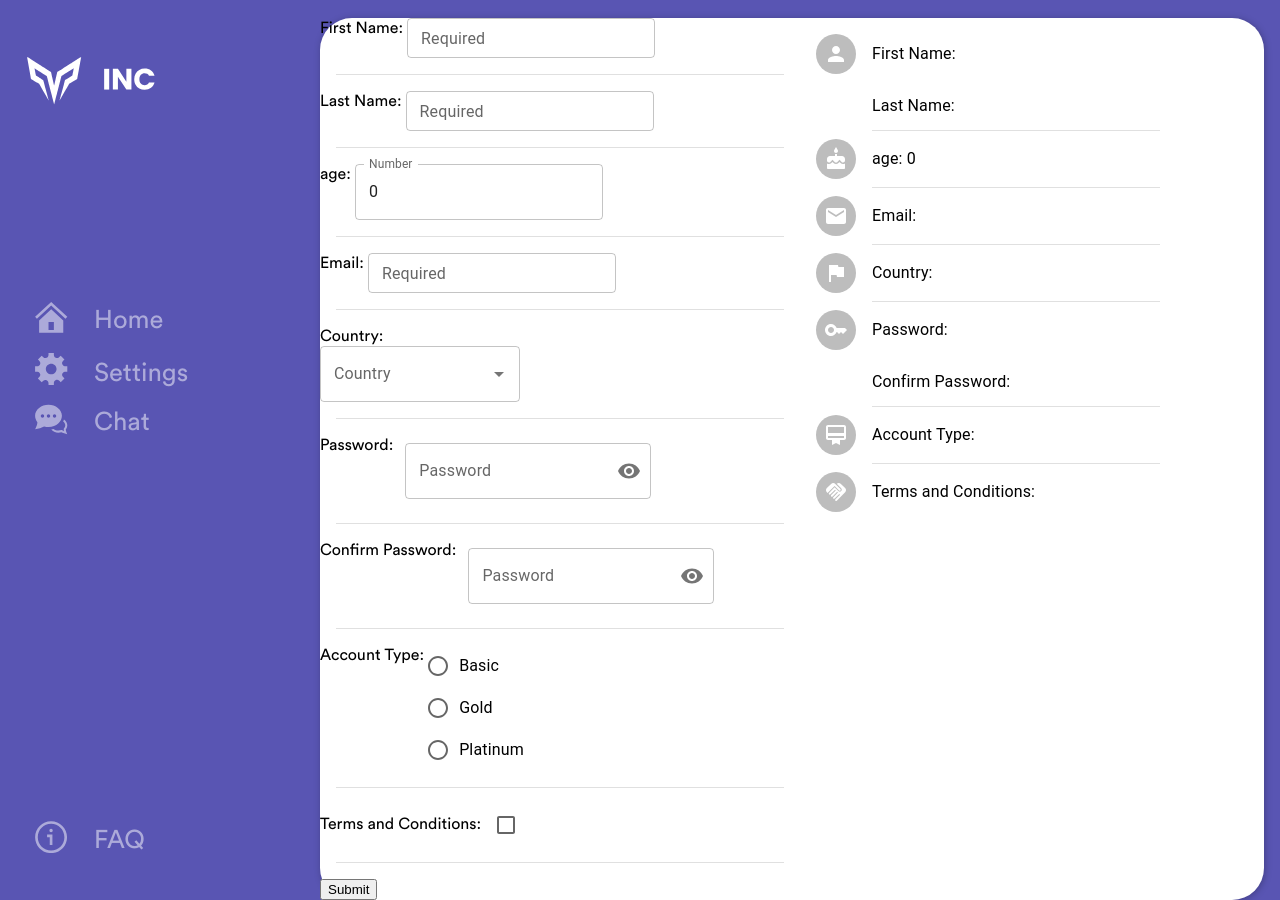
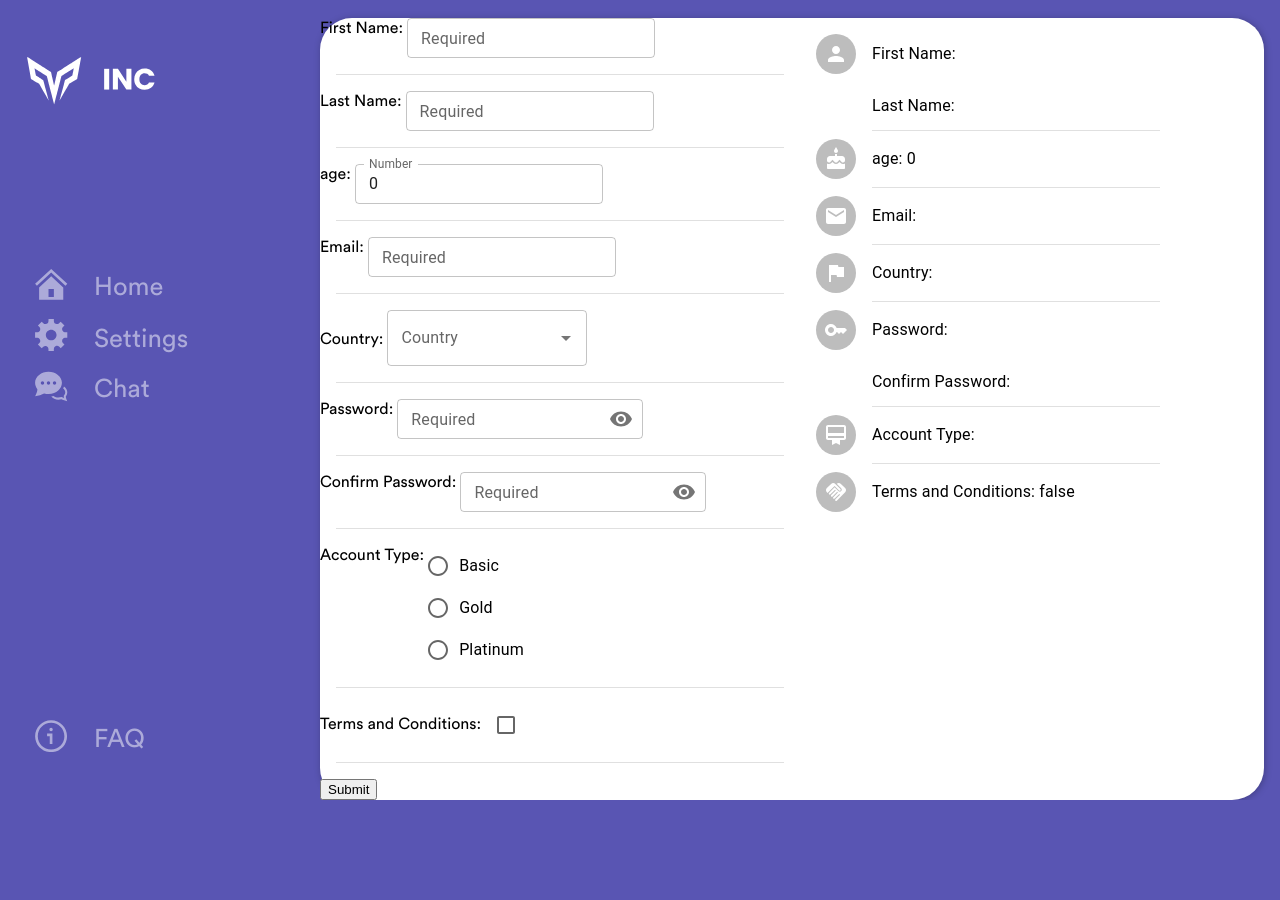
Before and after one commit to ahmedmoktaar/Ahmed-vite-project, a React (Vite) app: page /signup in a window 1280 px wide. After the commit the page ends 800 px from the top, so only its background shows below. Built offline with nearby package versions, Linux system fonts and the light colour scheme.

Commit message:
errors fixed + code functionalty working

```diff
--- a/src/pages/SignUp.tsx
+++ b/src/pages/SignUp.tsx
@@ -18,7 +18,7 @@ import {
   RadioGroup,
   TextField,
 } from "@mui/material";
-import { ErrorMessage, Field, Form, Formik } from "formik";
+import { Field, FieldProps, Form, Formik } from "formik";
 import { Dispatch, SetStateAction, useState } from "react";
 import * as Yup from "yup";
 import FormSVG from "../assets/svg/FormSVG";
@@ -36,7 +36,7 @@ type values = {
   password: string;
   confirmPassword: string;
   accountType: string;
-  termsConditions: string;
+  termsConditions: boolean;
 };
 
 // ------------------------------
@@ -76,51 +76,89 @@ const FormInput = () => {
   // ------------------------------
   // MUI Components
   // ------------------------------
-  const InputComponent = (props) => (
+  const InputComponent = ({ field, meta }: FieldProps) => {
+    return (
+      <>
         <TextField
-      id="outlined-required"
+          variant="outlined"
           label="Required"
           size="small"
-      {...props}
+          {...field}
+          className={meta.error && meta.touched ? "error-color" : undefined}
         />
+        <span className="error-color">
+          {meta.error && meta.touched ? meta.error : null}
+        </span>
+      </>
     );
-  const AgeComponent = (props) => (
-    <TextField id="outlined-number" label="Number" type="number" {...props} />
+  };
+
+  const AgeComponent = ({ field, meta }: FieldProps) => {
+    return (
+      <>
+        <TextField
+          variant="outlined"
+          size="small"
+          label="Number"
+          type="number"
+          {...field}
+          className={meta.error && meta.touched ? "error-color" : undefined}
+        />
+        <span className="error-color">
+          {meta.error && meta.touched ? meta.error : null}
+        </span>
+      </>
     );
+  };
 
-  const CountryComponent = (props) => {
+  const CountryComponent = ({ field, meta, form }: FieldProps) => {
     const Countries = [
-      { label: "Egypt" },
-      { label: "Andorra" },
-      { label: "Benin" },
-      { label: "Cameroon" },
-      { label: "Grenada" },
-      { label: "Italy" },
-      { label: "Mauritius" },
-      { label: "Maldives" },
-      { label: "Malawi" },
-      { label: "Mexico" },
-      { label: "Malaysia" },
-      { label: "Mozambique" },
-      { label: "Namibia" },
-      { label: "New Caledoni" },
-      { label: "Niger" },
-      { label: "Norfolk Islan" },
-      { label: "Nigeria" },
+      "Egypt",
+      "Andorra",
+      "Benin",
+      "Cameroon",
+      "Grenada",
+      "Italy",
+      "Mauritius",
+      "Maldives",
+      "Malawi",
+      "Mexico",
+      "Malaysia",
+      "Mozambique",
+      "Namibia",
+      "New Caledoni",
+      "Niger",
+      "Norfolk Islan",
+      "Nigeria",
     ];
     return (
+      <>
         <Autocomplete
           disablePortal
-        sx={{ width: 200 }}
-        id="combo-box-demo"
+          sx={{ width: 200, display: "inline-flex" }}
           options={Countries}
+          value={form.values.country}
+          onChange={(_e, value: string | null) =>
+            form.setFieldValue("country", value)
+          }
           renderInput={(params) => (
-          <TextField {...params} {...props} label="Country" />
+            <TextField
+              variant="outlined"
+              {...params}
+              label="Country"
+              {...field}
+              className={meta.error && meta.touched ? "error-color" : undefined}
+            />
           )}
         />
+        <span className="error-color">
+          {meta.error && meta.touched ? meta.error : null}
+        </span>
+      </>
     );
   };
-  const PasswordComponent = (props) => {
+
+  const PasswordComponent = ({ field, meta }: FieldProps) => {
     const [showPassword, setShowPassword] = React.useState(false);
 
     const handleClickShowPassword = () => setShowPassword((show) => !show);
@@ -131,10 +169,13 @@ const FormInput = () => {
       event.preventDefault();
     };
     return (
-      <FormControl sx={{ m: 1, width: "25ch" }} variant="outlined">
-        <InputLabel htmlFor="outlined-adornment-password">Password</InputLabel>
+      <>
+        <FormControl sx={{ width: "25ch" }} variant="outlined" size="small">
+          <InputLabel htmlFor="password">Required</InputLabel>
           <OutlinedInput
-          id="outlined-adornment-password"
+            id="password"
+            label="Required"
+            size="small"
             type={showPassword ? "text" : "password"}
             endAdornment={
               <InputAdornment position="end">
@@ -148,19 +189,67 @@ const FormInput = () => {
                 </IconButton>
               </InputAdornment>
             }
-          label="Password"
-          {...props}
+            {...field}
+            className={meta.error && meta.touched ? "error-color" : undefined}
           />
         </FormControl>
+        <span className="error-color">
+          {meta.error && meta.touched ? meta.error : null}
+        </span>
+      </>
     );
   };
-  const AccountTypeComponent = (props) => {
+
+  const ConfirmPasswordComponent = ({ field, meta }: FieldProps) => {
+    const [showPassword, setShowPassword] = React.useState(false);
+
+    const handleClickShowPassword = () => setShowPassword((show) => !show);
+
+    const handleMouseDownPassword = (
+      event: React.MouseEvent<HTMLButtonElement>
+    ) => {
+      event.preventDefault();
+    };
     return (
+      <>
+        <FormControl sx={{ width: "25ch" }} variant="outlined" size="small">
+          <InputLabel htmlFor="confirmPassword">Required</InputLabel>
+          <OutlinedInput
+            id="confirmPassword"
+            type={showPassword ? "text" : "password"}
+            endAdornment={
+              <InputAdornment position="end">
+                <IconButton
+                  aria-label="toggle password visibility"
+                  onClick={handleClickShowPassword}
+                  onMouseDown={handleMouseDownPassword}
+                  edge="end"
+                >
+                  {showPassword ? FormSVG.VisibilityOff : FormSVG.Visibility}
+                </IconButton>
+              </InputAdornment>
+            }
+            label="Required"
+            {...field}
+            className={meta.error && meta.touched ? "error-color" : undefined}
+            size="small"
+          />
+        </FormControl>
+        <span className="error-color">
+          {meta.error && meta.touched ? meta.error : null}
+        </span>
+      </>
+    );
+  };
+
+  const AccountTypeComponent = ({ field, meta }: FieldProps) => {
+    return (
+      <>
         <FormControl>
           <RadioGroup
             aria-labelledby="demo-radio-buttons-group-label"
-          name="radio-buttons-group"
-          {...props}
+            {...field}
+            className={meta.error && meta.touched ? "error-color" : undefined}
           >
             <FormControlLabel value="Basic" control={<Radio />} label="Basic" />
             <FormControlLabel value="Gold" control={<Radio />} label="Gold" />
@@ -171,102 +260,98 @@ const FormInput = () => {
             />
           </RadioGroup>
         </FormControl>
+        <span className="error-color">
+          {meta.error && meta.touched ? meta.error : null}
+        </span>
+      </>
     );
   };
-  const TermsConditionsComponent = (props) => {
-    return <Checkbox {...props} />;
+
+  const TermsConditionsComponent = ({ field, meta }: FieldProps) => {
+    return (
+      <>
+        <Checkbox
+          {...field}
+          className={meta.error && meta.touched ? "error-color" : undefined}
+        />
+        <span className="error-color">
+          {meta.error && meta.touched ? meta.error : null}
+        </span>
+      </>
+    );
   };
 
   return (
     <>
       <label htmlFor={Keys.firstName}>{Labels.firstName} </label>
-      <Field id={Keys.firstName} as={InputComponent} name={Keys.firstName} />
-      <ErrorMessage name={Keys.firstName}></ErrorMessage>
+      <Field id={Keys.firstName} name={Keys.firstName}>
+        {(props: FieldProps): React.ReactNode => {
+          return (
+            <>
+              <InputComponent {...props} />
+            </>
+          );
+        }}
+      </Field>
       <Divider variant="inset" component="hr" />
-
       <label htmlFor={Keys.lastName}>{Labels.lastName} </label>
-      <Field id={Keys.lastName} as={InputComponent} name={Keys.lastName} />
-      <ErrorMessage name={Keys.lastName}></ErrorMessage>
+      <Field id={Keys.lastName} name={Keys.lastName}>
+        {(props: FieldProps): React.ReactNode => {
+          return <InputComponent {...props} />;
+        }}
+      </Field>
       <Divider variant="inset" component="hr" />
-
       <label htmlFor={Keys.age}>{Labels.age} </label>
-      <Field id={Keys.age} as={AgeComponent} name={Keys.age} />
-      <ErrorMessage name={Keys.age}></ErrorMessage>
+      <Field id={Keys.age} name={Keys.age}>
+        {(props: FieldProps): React.ReactNode => {
+          return <AgeComponent {...props} />;
+        }}
+      </Field>
       <Divider variant="inset" component="hr" />
-
       <label htmlFor={Keys.email}>{Labels.email} </label>
-      <Field id={Keys.email} as={InputComponent} name={Keys.email} />
-      <ErrorMessage name={Keys.email}></ErrorMessage>
+      <Field id={Keys.email} name={Keys.email}>
+        {(props: FieldProps): React.ReactNode => {
+          return <InputComponent {...props} />;
+        }}
+      </Field>
       <Divider variant="inset" component="hr" />
-
       <label htmlFor={Keys.country}>{Labels.country} </label>
-      <Field id={Keys.country} as={CountryComponent} name={Keys.country} />
-      <ErrorMessage name={Keys.country}></ErrorMessage>
+      <Field id={Keys.country} name={Keys.country}>
+        {(props: FieldProps): React.ReactNode => {
+          return <CountryComponent {...props} />;
+        }}
+      </Field>
       <Divider variant="inset" component="hr" />
-
       <label htmlFor={Keys.password}>{Labels.password} </label>
-      <Field id={Keys.password} as={PasswordComponent} name={Keys.password} />
-      <ErrorMessage name={Keys.password}></ErrorMessage>
+      <Field id={Keys.password} name={Keys.password}>
+        {(props: FieldProps): React.ReactNode => {
+          return <PasswordComponent {...props} />;
+        }}
+      </Field>
       <Divider variant="inset" component="hr" />
-
       <label htmlFor={Keys.confirmPassword}>{Labels.confirmPassword} </label>
-      <Field
-        id={Keys.confirmPassword}
-        as={PasswordComponent}
-        name={Keys.confirmPassword}
-      />
-      <ErrorMessage name={Keys.confirmPassword}></ErrorMessage>
+      <Field id={Keys.confirmPassword} name={Keys.confirmPassword}>
+        {(props: FieldProps): React.ReactNode => {
+          return <ConfirmPasswordComponent {...props} />;
+        }}
+      </Field>
       <Divider variant="inset" component="hr" />
-
       <label htmlFor={Keys.accountType}>{Labels.accountType} </label>
-      <Field
-        id={Keys.accountType}
-        as={AccountTypeComponent}
-        name={Keys.accountType}
-      />
-      <ErrorMessage name={Keys.accountType}></ErrorMessage>
+      <Field id={Keys.accountType} name={Keys.accountType}>
+        {(props: FieldProps): React.ReactNode => {
+          return <AccountTypeComponent {...props} />;
+        }}
+      </Field>
       <Divider variant="inset" component="hr" />
-
       <label htmlFor={Keys.termsConditions}>{Labels.termsConditions} </label>
-      <Field
-        id={Keys.termsConditions}
-        as={TermsConditionsComponent}
-        name={Keys.termsConditions}
-      />
-      <ErrorMessage name={Keys.termsConditions}></ErrorMessage>
+      <Field id={Keys.termsConditions} name={Keys.termsConditions}>
+        {(props: FieldProps): React.ReactNode => {
+          return <TermsConditionsComponent {...props} />;
+        }}
+      </Field>
       <Divider variant="inset" component="hr" />
     </>
   );
-  // const Container = [];
-
-  // for (const [key, value] of Object.entries(Labels)) {
-  //   Container.push(
-  //     <div key={key}>
-  //       <label htmlFor={key}>{value} </label>
-  //       <Field
-  //         id={key}
-  //         name={key}
-  //         component={
-  //           key === "firstName" || key === "lastName" || key === "email"
-  //             ? InputComponent
-  //             : key === "Age"
-  //             ? AgeComponent
-  //             : key === "password" || key === "confirmPassword"
-  //             ? PasswordComponent
-  //             : key === "country"
-  //             ? CountryComponent
-  //             : key === "accountType"
-  //             ? AccountTypeComponent
-  //             : key === "termsConditions"
-  //             ? TermsConditionsComponent
-  //             : null
-  //         }
-  //       />
-  //       <ErrorMessage name={key}/>
-  //     </div>
-  //   );
-  // }
-  // return Container;
 };
 
 // ------------------------------
@@ -278,7 +363,7 @@ const SignUpResult = (props: { className: string; signUpValues: values }) => {
   const Result = (props: {
     svg?: React.JSX.Element;
     name: string;
-    value: string | number;
+    value: string | number | boolean;
   }) => {
     return (
       <ListItem>
@@ -373,7 +458,7 @@ const SignUp = () => {
     password: "",
     confirmPassword: "",
     accountType: "",
-    termsConditions: "",
+    termsConditions: false,
   };
 
   const validationSchema = Yup.object({
@@ -397,7 +482,7 @@ const SignUp = () => {
       .oneOf([Yup.ref("password")], "Passwords must match")
       .required("Required"),
     accountType: Yup.string().required("Required"),
-    termsConditions: Yup.string().required("Required"),
+    termsConditions: Yup.boolean().oneOf([true], "Required"),
   });
 
   // ------------------------------
@@ -412,9 +497,6 @@ const SignUp = () => {
     return setSignUpValues(values);
   };
 
-  // ------------------------------
-  // JSX
-  // ------------------------------
   return (
     <Holder>
       <Formik
@@ -447,6 +529,12 @@ const Holder = styled.div`
   hr {
     margin: 1em;
   }
+  .error-color {
+    color: red;
+    fieldset {
+      border-color: red;
+    }
+  }
 `;
 
 export default SignUp;
```
Lines whose indentation alone changed are shown as unchanged.
